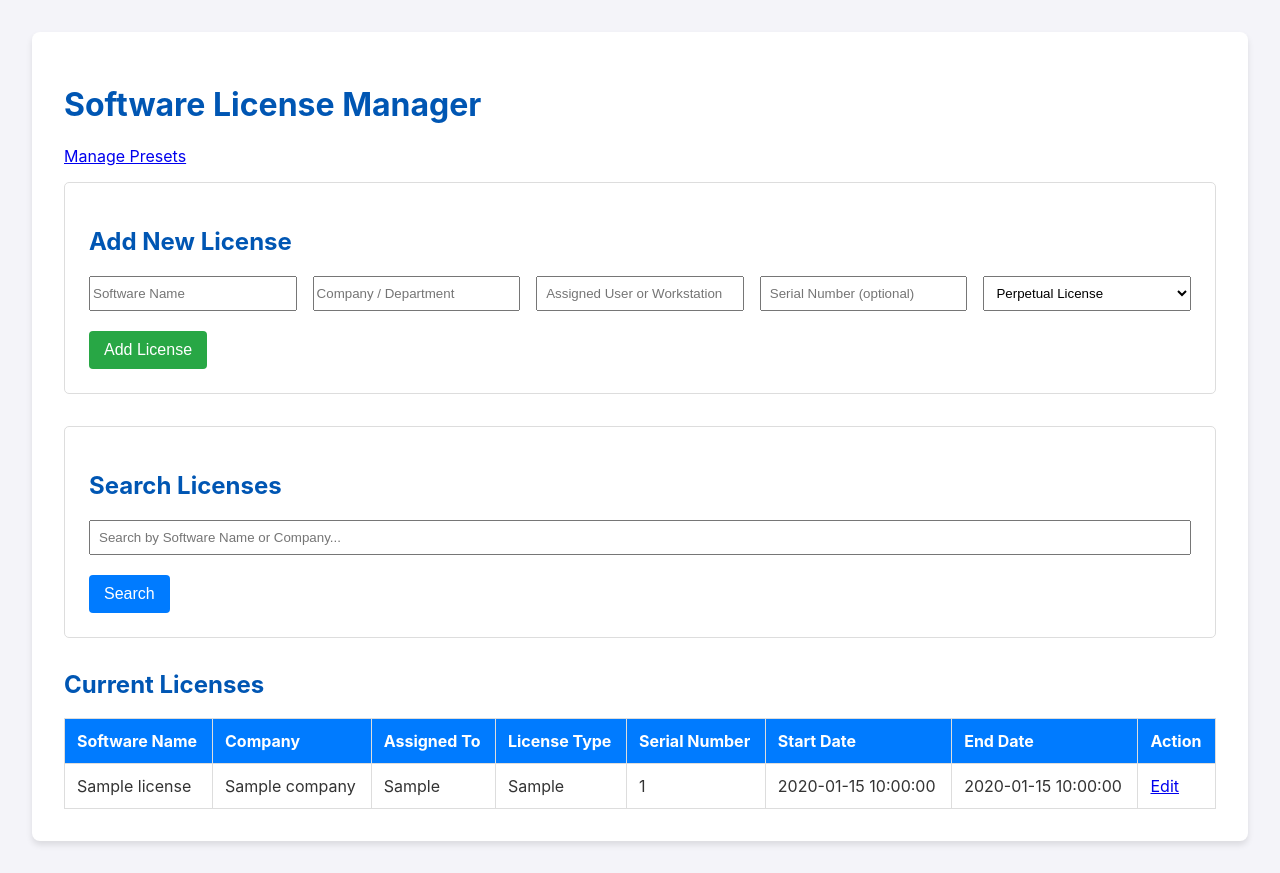
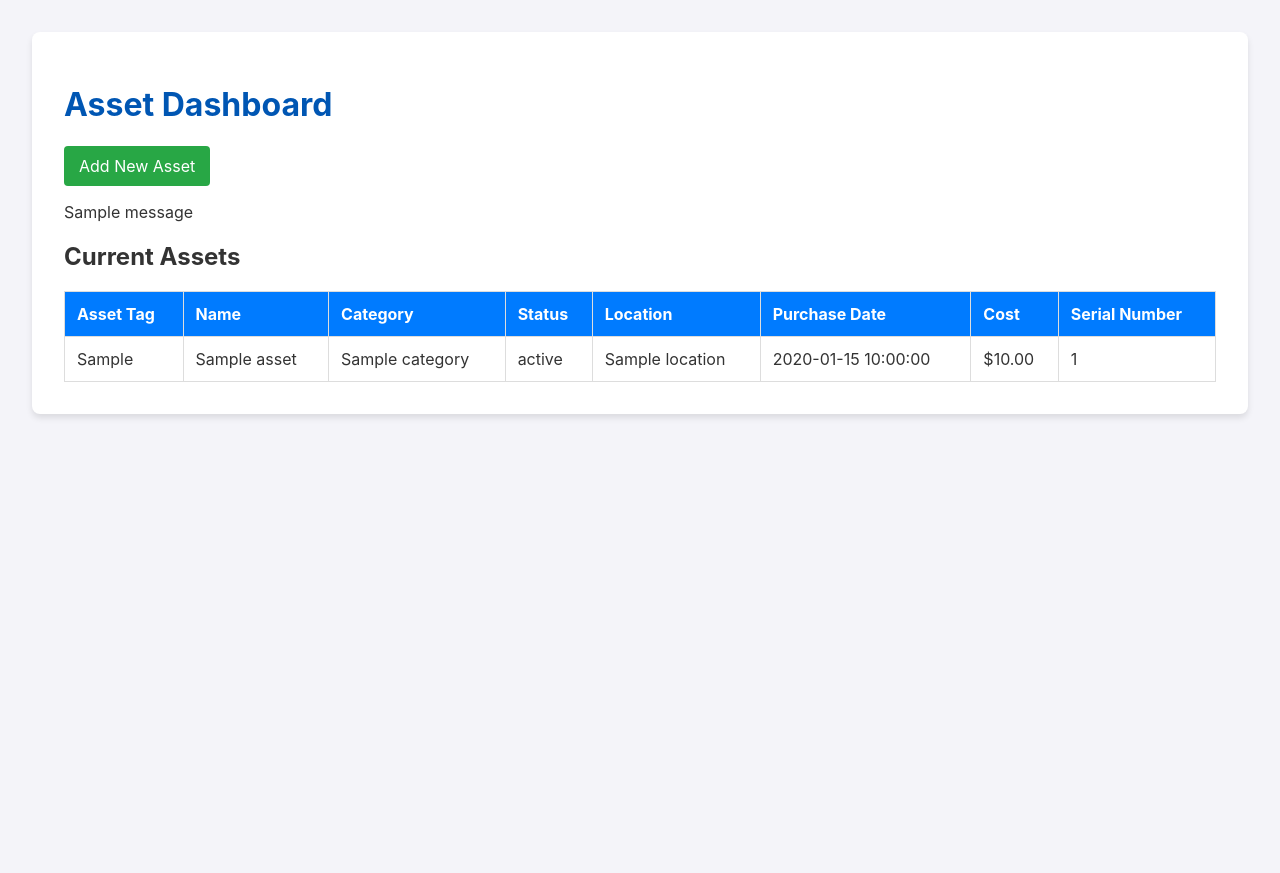
Before and after one commit to oligokz/Asset-Management, a Flask app: template templates/index.html in a window 1280 px wide. After the commit the page ends 418 px from the top, so only its background shows below. Run offline with Flask 3, Linux system fonts and the light colour scheme; the template is opened without the code that fills it: most values are stand-ins (such as "Sample title", 1, 10 or a date in 2020); one stand-in notice (Sample message) is shown.

Commit message:
Asset Management Update

```diff
--- a/app.py
+++ b/app.py
@@ -1,129 +1,83 @@
-import sqlite3
+import os
+import pyodbc
 from flask import Flask, render_template, request, redirect, url_for, g, flash
 
+# --- App Configuration ---
 app = Flask(__name__)
-app.secret_key = 'your_very_secret_key_change_this'
-DATABASE = 'licenses.db'
+app.secret_key = 'your_asset_management_secret_key'
+
+# --- MS SQL Server Configuration (reads from environment variables/secrets) ---
+def read_secret_or_env(var_name):
+    """Reads a variable from a file path specified by an env var, or the env var itself."""
+    file_path = os.environ.get(f'{var_name}_FILE')
+    if file_path:
+        try:
+            with open(file_path, 'r') as f:
+                return f.read().strip()
+        except FileNotFoundError:
+            return None
+    return os.environ.get(var_name)
+
+MSSQL_SERVER = read_secret_or_env('MSSQL_SERVER')
+MSSQL_DATABASE = read_secret_or_env('MSSQL_DATABASE')
+MSSQL_USERNAME = read_secret_or_env('MSSQL_USERNAME')
+MSSQL_PASSWORD = read_secret_or_env('MSSQL_PASSWORD')
+MSSQL_DRIVER = '{ODBC Driver 17 for SQL Server}'
 
 def get_db():
-    db = getattr(g, '_database', None)
-    if db is None:
-        db = g._database = sqlite3.connect(DATABASE)
-        db.row_factory = sqlite3.Row
-    return db
+    """Connect to the MS SQL Server database."""
+    if 'db' not in g:
+        conn_str = (
+            f'DRIVER={MSSQL_DRIVER};'
+            f'SERVER=tcp:{MSSQL_SERVER},1433;'
+            f'DATABASE={MSSQL_DATABASE};'
+            f'UID={MSSQL_USERNAME};'
+            f'PWD={MSSQL_PASSWORD};'
+        )
+        g.db = pyodbc.connect(conn_str)
+    return g.db
 
 @app.teardown_appcontext
 def close_connection(exception):
-    db = getattr(g, '_database', None)
+    """Close the database connection at the end of the request."""
+    db = g.pop('db', None)
     if db is not None:
         db.close()
 
-def init_db():
-    with app.app_context():
-        db = get_db()
-        with app.open_resource('schema.sql', mode='r') as f:
-            db.cursor().executescript(f.read())
-        db.commit()
-        print("Initialized the database.")
-
+# --- Routes ---
 @app.route('/')
 def index():
-    db = get_db()
-    search_query = request.args.get('search', '').strip()
+    """Main dashboard to view all assets."""
+    conn = get_db()
+    cursor = conn.cursor()
+    cursor.execute('SELECT * FROM assets ORDER BY name ASC')
+    assets = cursor.fetchall()
+    return render_template('index.html', assets=assets)
 
-    presets_cursor = db.execute('SELECT preset_type, value FROM presets ORDER BY value ASC')
-    presets_data = presets_cursor.fetchall()
-    presets = {
-        'software': [p['value'] for p in presets_data if p['preset_type'] == 'software'],
-        'company': [p['value'] for p in presets_data if p['preset_type'] == 'company']
-    }
+@app.route('/add', methods=['GET', 'POST'])
+def add_asset():
+    """Page to add a new asset."""
+    if request.method == 'POST':
+        conn = get_db()
+        cursor = conn.cursor()
+        sql = """
+        INSERT INTO assets (asset_tag, name, category, status, location, purchase_date, purchase_cost, serial_number, notes)
+        VALUES (?, ?, ?, ?, ?, ?, ?, ?, ?)
+        """
+        params = (
+            request.form['asset_tag'], request.form['name'],
+            request.form['category'], request.form['status'],
+            request.form['location'], request.form['purchase_date'] or None,
+            request.form['purchase_cost'] or None, request.form['serial_number'],
+            request.form['notes']
+        )
+        cursor.execute(sql, params)
+        conn.commit()
+        flash('Asset added successfully!', 'success')
+        return redirect(url_for('index'))
+    return render_template('add_asset.html')
 
-    if search_query:
-        cursor = db.execute(
-            'SELECT * FROM licenses WHERE name LIKE ? OR company LIKE ? ORDER BY name ASC',
-            ['%' + search_query + '%', '%' + search_query + '%']
-        )
-    else:
-        cursor = db.execute('SELECT * FROM licenses ORDER BY name ASC')
-
-    licenses = cursor.fetchall()
-    return render_template('index.html', licenses=licenses, presets=presets, search_query=search_query)
-
-@app.route('/add_license', methods=['POST'])
-def add_license():
-    db = get_db()
-    start_date = request.form.get('start_date') or None
-    end_date = request.form.get('end_date') or None
-    db.execute(
-        'INSERT INTO licenses (name, company, assigned_to, license_type, serial_number, start_date, end_date) VALUES (?, ?, ?, ?, ?, ?, ?)',
-        [
-            request.form['name'], request.form['company'],
-            request.form['assigned_to'], request.form['license_type'],
-            request.form['serial_number'], start_date, end_date
-        ]
-    )
-    db.commit()
-    flash('License added successfully!', 'success')
-    return redirect(url_for('index'))
-
-@app.route('/edit/<int:license_id>')
-def edit_license(license_id):
-    db = get_db()
-    cursor = db.execute('SELECT * FROM licenses WHERE id = ?', [license_id])
-    license_data = cursor.fetchone()
-    if license_data is None:
-        flash('License not found!', 'error')
-        return redirect(url_for('index'))
-    return render_template('edit_license.html', license=license_data)
-
-@app.route('/update/<int:license_id>', methods=['POST'])
-def update_license(license_id):
-    db = get_db()
-    start_date = request.form.get('start_date') or None
-    end_date = request.form.get('end_date') or None
-    db.execute(
-        'UPDATE licenses SET name=?, company=?, assigned_to=?, license_type=?, serial_number=?, start_date=?, end_date=? WHERE id = ?',
-        [
-            request.form['name'], request.form['company'],
-            request.form['assigned_to'], request.form['license_type'],
-            request.form['serial_number'], start_date, end_date, license_id
-        ]
-    )
-    db.commit()
-    flash('License updated successfully!', 'success')
-    return redirect(url_for('index'))
-
-@app.route('/presets', methods=['GET', 'POST'])
-def manage_presets():
-    db = get_db()
-    if request.method == 'POST':
-        preset_type = request.form['preset_type']
-        value = request.form['value'].strip()
-        if preset_type and value:
-            try:
-                db.execute('INSERT INTO presets (preset_type, value) VALUES (?, ?)', [preset_type, value])
-                db.commit()
-                flash(f'Preset "{value}" added successfully!', 'success')
-            except sqlite3.IntegrityError:
-                flash(f'Preset "{value}" already exists.', 'error')
-        return redirect(url_for('manage_presets'))
-
-    presets_cursor = db.execute('SELECT id, preset_type, value FROM presets ORDER BY preset_type, value ASC')
-    all_presets = presets_cursor.fetchall()
-    return render_template('presets.html', presets=all_presets)
-
-@app.route('/presets/delete/<int:preset_id>', methods=['POST'])
-def delete_preset(preset_id):
-    db = get_db()
-    db.execute('DELETE FROM presets WHERE id = ?', [preset_id])
-    db.commit()
-    flash('Preset deleted successfully!', 'success')
-    return redirect(url_for('manage_presets'))
+# (Routes for edit, view details, and history will be added in the next phase)
 
 if __name__ == '__main__':
-    try:
-        with open(DATABASE, 'r'): pass
-    except FileNotFoundError:
-        print("Database not found, initializing...")
-        init_db()
     app.run(debug=True, host='0.0.0.0')
--- a/requirements.txt
+++ b/requirements.txt
@@ -1 +1,2 @@
-Flask
+FlaskFlask
+pyodbc
--- a/templates/index.html
+++ b/templates/index.html
@@ -2,104 +2,60 @@
 <html lang="en">
 <head>
     <meta charset="UTF-8">
-    <title>Software License Manager</title>
+    <title>Asset Management System</title>
     <style>
         body { font-family: -apple-system, BlinkMacSystemFont, "Segoe UI", Roboto, "Helvetica Neue", Arial, sans-serif; margin: 2em; background-color: #f4f4f9; color: #333; }
         .container { max-width: 1400px; margin: auto; background: white; padding: 2em; border-radius: 8px; box-shadow: 0 4px 6px rgba(0,0,0,0.1); }
-        h1, h2 { color: #0056b3; }
+        h1 { color: #0056b3; }
         table { width: 100%; border-collapse: collapse; margin-top: 1em; }
         th, td { padding: 12px; border: 1px solid #ddd; text-align: left; }
         th { background-color: #007bff; color: white; }
         tr:nth-child(even) { background-color: #f9f9f9; }
-        .form-section, .search-section { margin-bottom: 2em; padding: 1.5em; border: 1px solid #ddd; border-radius: 5px; }
-        .form-grid { display: grid; grid-template-columns: repeat(auto-fit, minmax(200px, 1fr)); gap: 1em; }
-        input[type=text], input[type=date], select { width: 100%; padding: 8px; box-sizing: border-box; }
-        button { padding: 10px 15px; background-color: #28a745; color: white; border: none; border-radius: 4px; cursor: pointer; font-size: 16px; }
-        .add-btn { grid-column: 1 / -1; }
-        .nav-link { margin-bottom: 1em; display: inline-block; }
+        .add-btn { display: inline-block; margin-bottom: 1em; padding: 10px 15px; background-color: #28a745; color: white; text-decoration: none; border-radius: 4px; }
     </style>
 </head>
 <body>
     <div class="container">
-        <h1>Software License Manager</h1>
-        <a href="{{ url_for('manage_presets') }}" class="nav-link">Manage Presets</a>
+        <h1>Asset Dashboard</h1>
+        <a href="{{ url_for('add_asset') }}" class="add-btn">Add New Asset</a>
 
-        <div class="form-section">
-            <h2>Add New License</h2>
-            <form action="{{ url_for('add_license') }}" method="post" autocomplete="off">
-                <div class="form-grid">
-                    <input list="software-presets" name="name" placeholder="Software Name" required>
-                    <datalist id="software-presets">
-                        {% for software in presets.software %}<option value="{{ software }}">{% endfor %}
-                    </datalist>
+        {% with messages = get_flashed_messages(with_categories=true) %}
+            {% if messages %}
+                {% for category, message in messages %}
+                    <div class="alert alert-{{ category }}">{{ message }}</div>
+                {% endfor %}
+            {% endif %}
+        {% endwith %}
 
-                    <input list="company-presets" name="company" placeholder="Company / Department">
-                    <datalist id="company-presets">
-                        {% for company in presets.company %}<option value="{{ company }}">{% endfor %}
-                    </datalist>
-
-                    <input type="text" name="assigned_to" placeholder="Assigned User or Workstation">
-                    <input type="text" name="serial_number" placeholder="Serial Number (optional)">
-                    <select name="license_type" id="license_type_select" required>
-                        <option value="Perpetual License">Perpetual License</option>
-                        <option value="Subscription">Subscription</option>
-                    </select>
-                    <div id="subscription_fields" style="display: none;">
-                        <label for="start_date">Start Date:</label>
-                        <input type="date" name="start_date" id="start_date">
-                    </div>
-                    <div id="subscription_fields_end" style="display: none;">
-                        <label for="end_date">End Date:</label>
-                        <input type="date" name="end_date" id="end_date">
-                    </div>
-                </div>
-                <br>
-                <button type="submit" class="add-btn">Add License</button>
-            </form>
-        </div>
-
-        <div class="search-section">
-            <h2>Search Licenses</h2>
-            <form action="{{ url_for('index') }}" method="get" autocomplete="off">
-                <input type="text" name="search" placeholder="Search by Software Name or Company..." value="{{ search_query }}">
-                <br><br>
-                <button type="submit" style="background-color: #007bff;">Search</button>
-            </form>
-        </div>
-
-        <h2>Current Licenses</h2>
+        <h2>Current Assets</h2>
         <table>
             <thead>
                 <tr>
-                    <th>Software Name</th><th>Company</th><th>Assigned To</th><th>License Type</th>
-                    <th>Serial Number</th><th>Start Date</th><th>End Date</th><th>Action</th>
+                    <th>Asset Tag</th>
+                    <th>Name</th>
+                    <th>Category</th>
+                    <th>Status</th>
+                    <th>Location</th>
+                    <th>Purchase Date</th>
+                    <th>Cost</th>
+                    <th>Serial Number</th>
                 </tr>
             </thead>
             <tbody>
-                {% for license in licenses %}
+                {% for asset in assets %}
                 <tr>
-                    <td>{{ license.name }}</td><td>{{ license.company }}</td><td>{{ license.assigned_to }}</td>
-                    <td>{{ license.license_type }}</td><td>{{ license.serial_number }}</td>
-                    <td>{{ license.start_date if license.start_date else 'N/A' }}</td><td>{{ license.end_date if license.end_date else 'N/A' }}</td>
-                    <td><a href="{{ url_for('edit_license', license_id=license.id) }}">Edit</a></td>
+                    <td>{{ asset.asset_tag }}</td>
+                    <td>{{ asset.name }}</td>
+                    <td>{{ asset.category }}</td>
+                    <td>{{ asset.status }}</td>
+                    <td>{{ asset.location }}</td>
+                    <td>{{ asset.purchase_date }}</td>
+                    <td>${{ "%.2f"|format(asset.purchase_cost) if asset.purchase_cost else 'N/A' }}</td>
+                    <td>{{ asset.serial_number }}</td>
                 </tr>
                 {% endfor %}
             </tbody>
         </table>
     </div>
-
-    <script>
-        document.getElementById('license_type_select').addEventListener('change', function() {
-            var subFields1 = document.getElementById('subscription_fields');
-            var subFields2 = document.getElementById('subscription_fields_end');
-            if (this.value === 'Subscription') {
-                subFields1.style.display = 'block';
-                subFields2.style.display = 'block';
-            } else {
-                subFields1.style.display = 'none';
-                subFields2.style.display = 'none';
-            }
-        });
-    </script>
 </body>
 </html>
```
Also changed, not shown: schema.sql (+24 -15 lines), templates/add_asset.html (added, +77 -0 lines), templates/edit_license.html (deleted, +0 -73 lines), templates/presets.html (deleted, +0 -57 lines), 1 other file.
